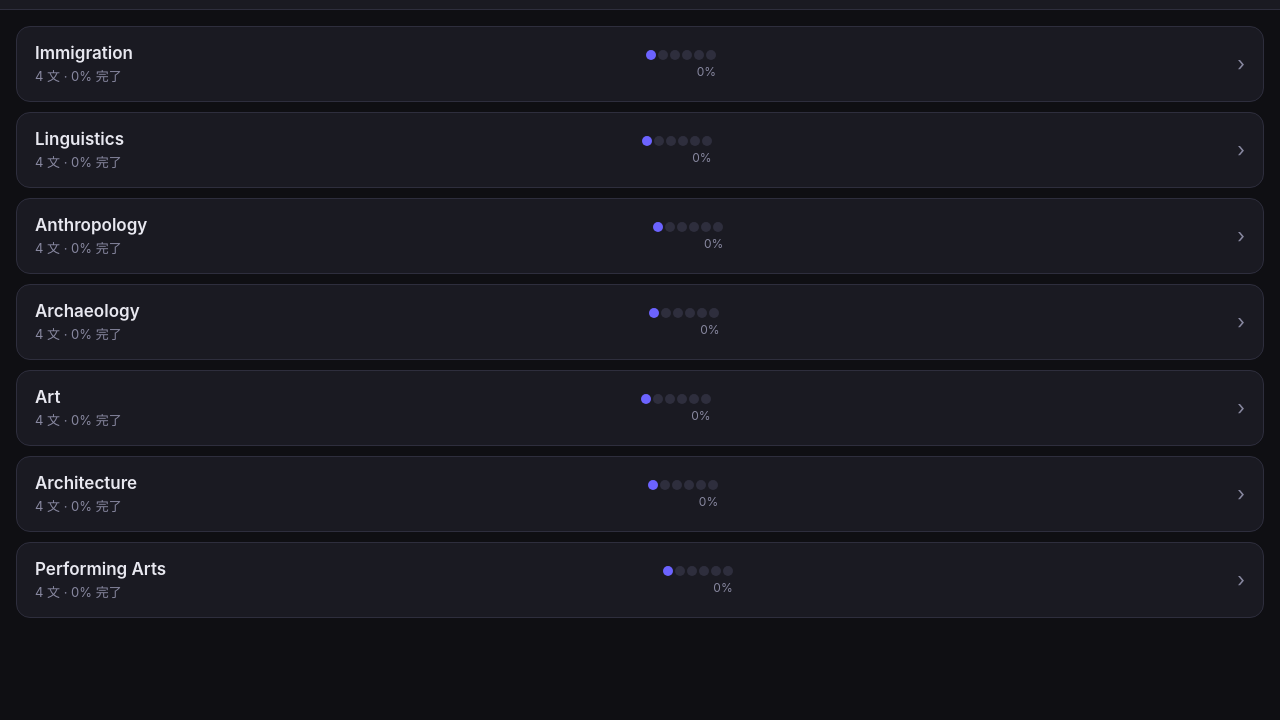
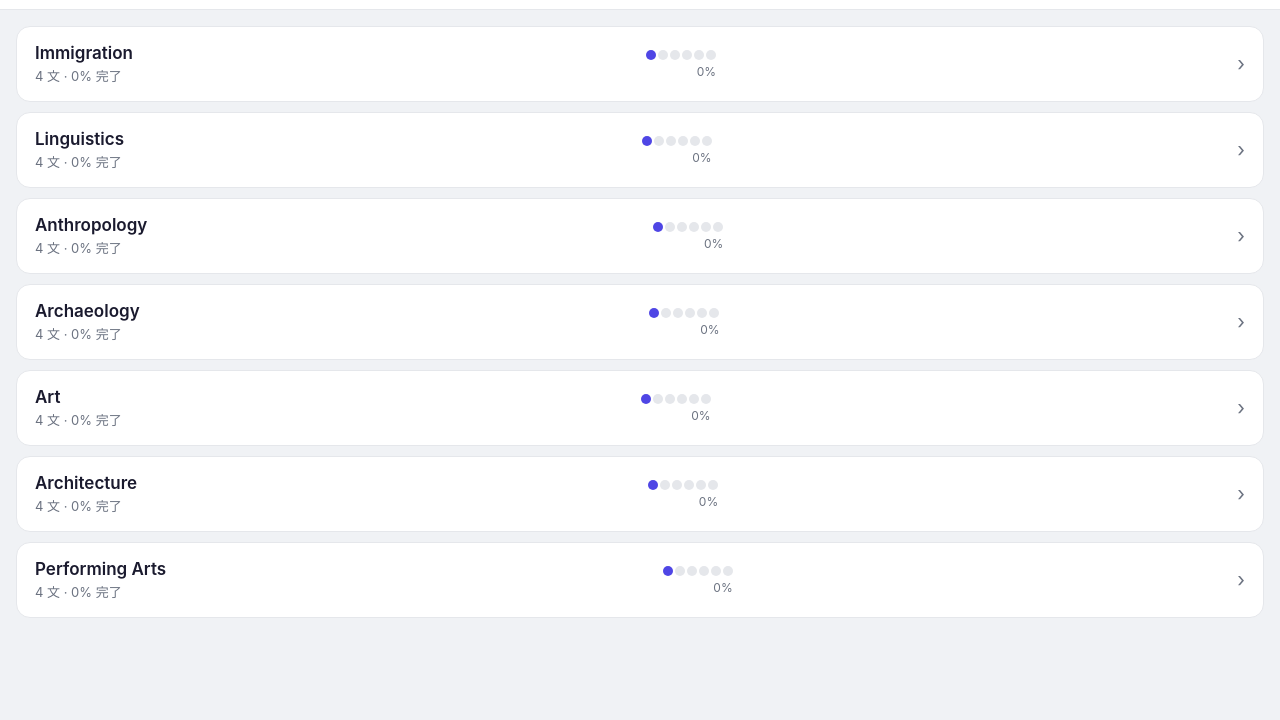
Before and after one commit to CalmStrideKasa/D2000, a plain HTML site: page Practice/D2000/index.html in a window 1280 px wide. Shown: the part 80-800 px from the top of the page. Drawn offline with Linux system fonts and the light colour scheme.

Commit message:
update white theme, add README

```diff
--- a/Practice/D2000/index.html
+++ b/Practice/D2000/index.html
@@ -6,17 +6,17 @@
 <title>D2000 Passage Master</title>
 <style>
   :root {
-    --bg: #0f0f13;
-    --surface: #1a1a22;
-    --surface2: #23232e;
-    --border: #2e2e3d;
-    --text: #e8e8f0;
-    --text2: #8888a0;
-    --accent: #6c63ff;
-    --accent2: #4e46e0;
-    --green: #22c55e;
-    --red: #ef4444;
-    --yellow: #f59e0b;
+    --bg: #f0f2f5;
+    --surface: #ffffff;
+    --surface2: #f8f9fa;
+    --border: #e5e7eb;
+    --text: #1a1a2e;
+    --text2: #6b7280;
+    --accent: #4f46e5;
+    --accent2: #4338ca;
+    --green: #059669;
+    --red: #dc2626;
+    --yellow: #d97706;
     --radius: 14px;
   }
   * { box-sizing: border-box; margin: 0; padding: 0; -webkit-tap-highlight-color: transparent; }
@@ -231,7 +231,7 @@
     z-index: 100;
     font-size: 15px;
     line-height: 1.6;
-    box-shadow: 0 8px 32px rgba(0,0,0,0.5);
+    box-shadow: 0 8px 32px rgba(0,0,0,0.15);
   }
   .gloss-popup.visible { display: block; }
   .gloss-popup-word { font-weight: 700; color: var(--accent); font-size: 17px; }
```
Also changed, not shown: 2 other files.
